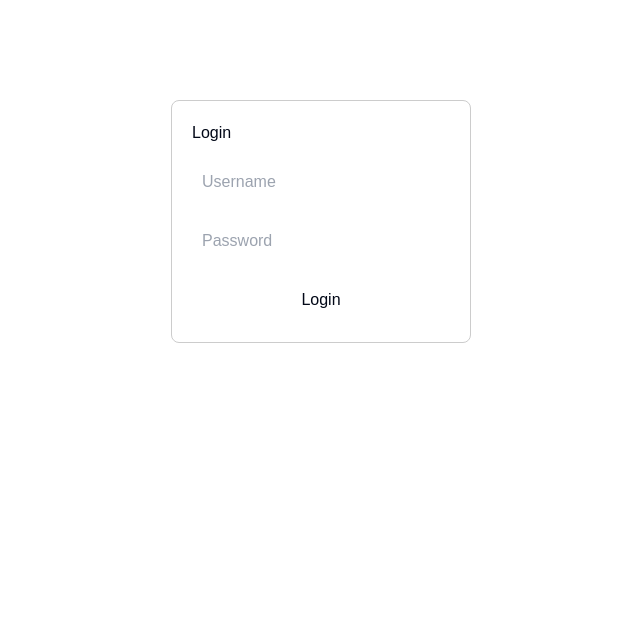
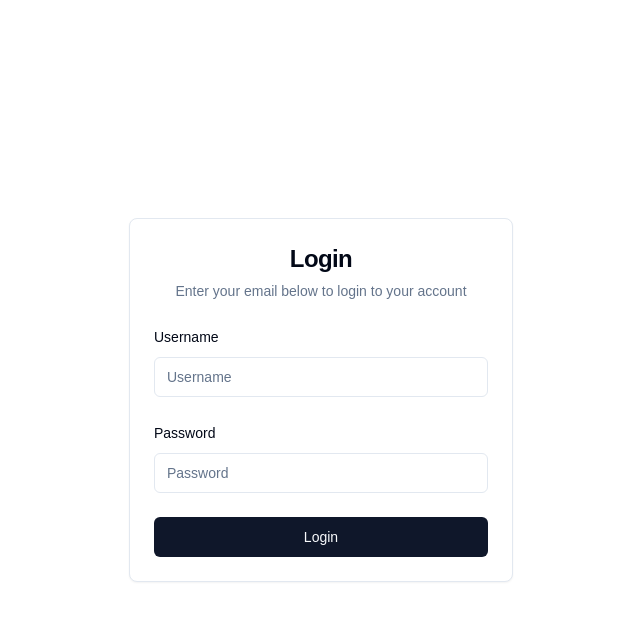
Before and after one commit to Parttime-Working/jasontech-erp-fe, a Next.js app: page /login in a window 1280 px wide. Shown: the top 620 px of the page, without its empty margins (319-959 px from the left). Built offline with nearby package versions, Linux system fonts and the light colour scheme.

Commit message:
style: login form

```diff
--- a/app/api/auth/login/route.ts
+++ b/app/api/auth/login/route.ts
@@ -6,21 +6,34 @@ export async function POST(req: Request) {
     // 解析請求體
     const body = await req.json();
     console.log(body);
+
+    // 驗證輸入
+    if (!body.username || !body.password) {
+      return NextResponse.json({ error: "Username and password are required" }, { status: 400 });
+    }
+
     const { username, password } = body;
 
-    // 呼叫後端 API Server
-    const response = await axios.post("http://app:8000/auth/login", {
+    // 呼叫後端 API Server，使用環境變數來避免硬編碼 URL
+    const response = await axios.post(`${process.env.BACKEND_URL}/auth/login`, {
       username,
       password,
     });
 
     // 將後端 API 回應結果返回給前端
     return NextResponse.json(response.data, { status: response.status });
+
   } catch (error) {
-    // 處理後端 API 的錯誤
-    if (axios.isAxiosError(error) && error.response) {
-      return NextResponse.json(error.response.data, { status: error.response.status });
+    console.error("Authentication error:", error);
+
+    if (axios.isAxiosError(error)) {
+      // 如果是 Axios 錯誤，返回更詳細的錯誤信息
+      return NextResponse.json(
+        { error: error.response?.data?.error || "An error occurred during authentication" },
+        { status: error.response?.status || 500 }
+      );
     } else {
+      // 其他類型的錯誤
       return NextResponse.json({ error: "Internal Server Error" }, { status: 500 });
     }
   }
--- a/app/login/LoginForm.tsx
+++ b/app/login/LoginForm.tsx
@@ -1,29 +1,66 @@
 "use client";
+import { useState } from "react";
+import { cn } from "@/lib/utils"
+import { Button } from "@/components/ui/button";
+import {
+  Card,
+  CardContent,
+  CardDescription,
+  CardHeader,
+  CardTitle,
+} from "@/components/ui/card";
+import {
+  Form,
+  FormControl,
+  FormField,
+  FormItem,
+  FormMessage,
+} from "@/components/ui/form";
+import { Label } from "@/components/ui/label";
+import { Input } from "@/components/ui/input";
+import { useForm } from "react-hook-form";
+import { z } from "zod";
+import { zodResolver } from "@hookform/resolvers/zod";
 
-import { useState } from "react";
+const formSchema = z.object({
+  username: z.string().min(1, "Username is required"),
+  password: z.string().min(1, "Password is required"),
+});
 
-export default function LoginForm() {
-  const [username, setUsername] = useState("");
-  const [password, setPassword] = useState("");
+type FormValues = z.infer<typeof formSchema>;
+
+// { className, ...props }: 這裡使用了 JavaScript 的參數解構賦值，從傳入的對象中解構出 className，並將其他所有屬性收集到 props 中。
+export default function LoginForm({
+  className,
+  ...props
+}: React.ComponentPropsWithoutRef<"div">) {
   const [message, setMessage] = useState("");
+  const form = useForm<FormValues>({
+    resolver: zodResolver(formSchema),
+    defaultValues: {
+      username: "",
+      password: "",
+    },
+  });
 
-  const handleLogin = async (e: React.FormEvent) => {
-    e.preventDefault();
+  const handleLogin = async (values: {
+    username: string;
+    password: string;
+  }) => {
     try {
-      // 呼叫 Next.js API Route
       const response = await fetch("/api/auth/login", {
         method: "POST",
         headers: {
           "Content-Type": "application/json",
         },
-        body: JSON.stringify({ username, password }),
+        body: JSON.stringify(values),
       });
 
       const data = await response.json();
       if (response.ok) {
         setMessage(data.message); // 顯示成功訊息
       } else {
-        setMessage(data.error); // 顯示錯誤訊息
+        setMessage(data.error || "Login failed"); // 顯示錯誤訊息
       }
     } catch {
       setMessage("Something went wrong. Please try again.");
@@ -31,39 +68,57 @@ export default function LoginForm() {
   };
 
   return (
+    <div className={cn("flex flex-col gap-6", className)} {...props}>
+      <Card>
+        <CardHeader>
+          <CardTitle className="text-2xl font-bold text-center">Login</CardTitle>
+          <CardDescription className="text-center">
+            Enter your email below to login to your account
+          </CardDescription>
+        </CardHeader>
+        <CardContent>
+          <Form {...form}>
             <form
-      onSubmit={handleLogin}
-      style={{
-        display: "flex",
-        flexDirection: "column",
-        gap: "15px",
-        width: "300px",
-        border: "1px solid #ccc",
-        padding: "20px",
-        borderRadius: "8px",
-      }}
+              onSubmit={form.handleSubmit(handleLogin)}
+              className="w-full max-w-md space-y-6"
             >
-      <h3>Login</h3>
-      <input
-        type="text"
-        placeholder="Username"
-        value={username}
-        onChange={(e) => setUsername(e.target.value)}
-        required
-        style={{ padding: "10px", fontSize: "16px" }}
+              <FormField
+                control={form.control}
+                name="username"
+                render={({ field }) => (
+                  <FormItem>
+                    <Label>Username</Label>
+                    <FormControl>
+                      <Input placeholder="Username" {...field} />
+                    </FormControl>
+                    <FormMessage />
+                  </FormItem>
+                )}
               />
-      <input
-        type="password"
-        placeholder="Password"
-        value={password}
-        onChange={(e) => setPassword(e.target.value)}
-        required
-        style={{ padding: "10px", fontSize: "16px" }}
+
+              <FormField
+                control={form.control}
+                name="password"
+                render={({ field }) => (
+                  <FormItem>
+                    <Label>Password</Label>
+                    <FormControl>
+                      <Input type="password" placeholder="Password" {...field} />
+                    </FormControl>
+                    <FormMessage />
+                  </FormItem>
+                )}
               />
-      <button type="submit" style={{ padding: "10px", fontSize: "16px" }}>
+
+              <Button type="submit" className="w-full">
                 Login
-      </button>
-      {message && <p style={{ color: "red" }}>{message}</p>}
+              </Button>
+
+              {message && <p className="text-center text-red-500">{message}</p>}
             </form>
+          </Form>
+        </CardContent>
+      </Card>
+    </div>
   );
 }
--- a/app/login/page.tsx
+++ b/app/login/page.tsx
@@ -2,8 +2,10 @@ import LoginForm from "./LoginForm";
 
 export default function LoginPage() {
   return (
-    <div style={{ display: "flex", justifyContent: "center", marginTop: "100px" }}>
-      <LoginForm />
+    <div className="flex min-h-svh w-full items-center justify-center p-6 md:p-10">
+      <div className="w-full max-w-sm">
+        <LoginForm />
+      </div>
     </div>
   );
 }
```
Lines whose indentation alone changed are shown as unchanged.
